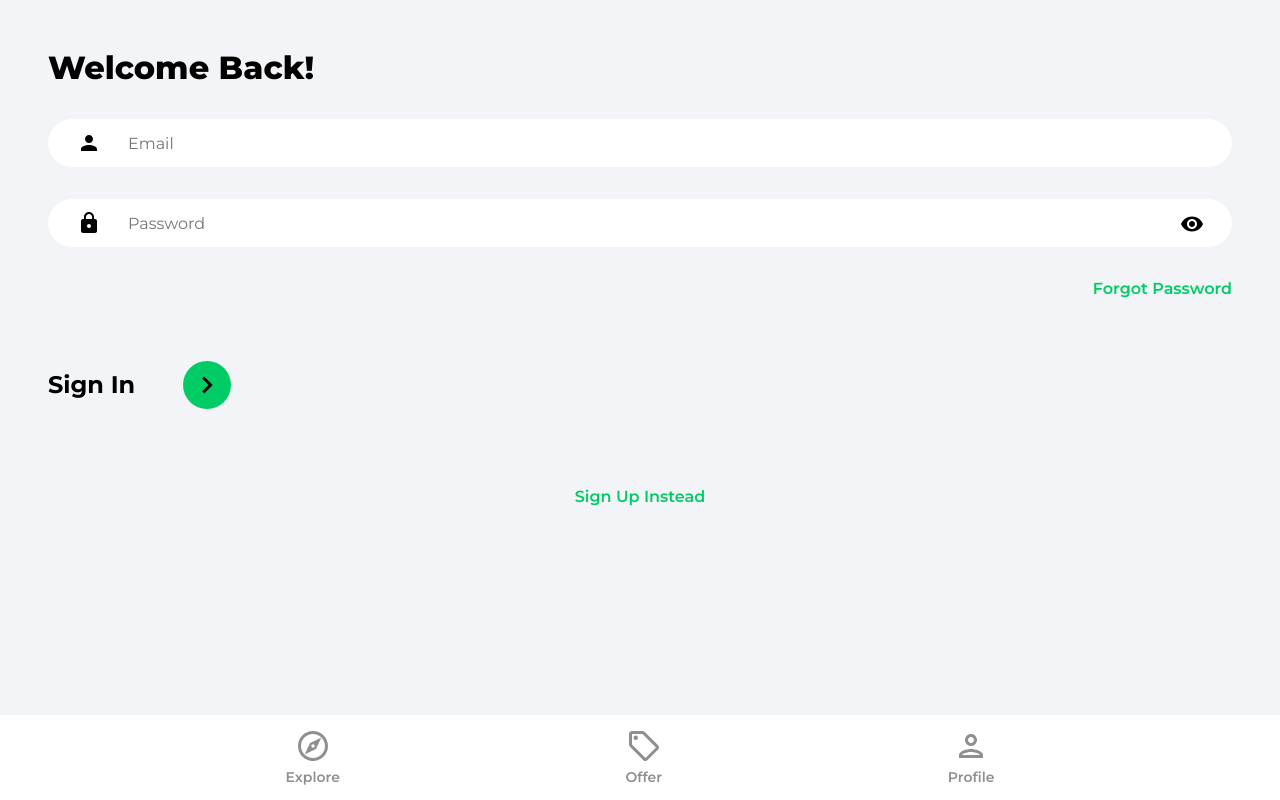
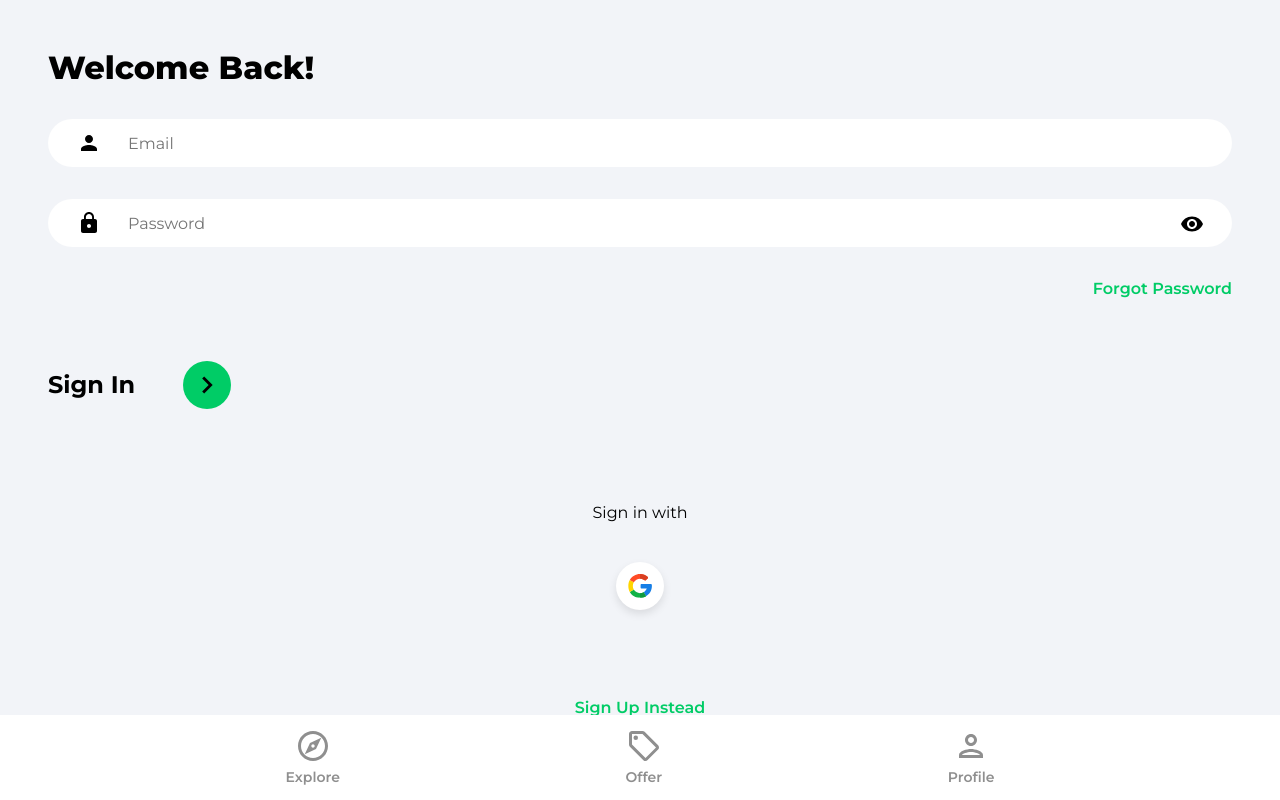
Before and after one commit to mckiece/housing-marketplace, a React (Create React App) app: page /sign-in in a window 1280 px wide. Built offline with nearby package versions, Linux system fonts and the light colour scheme.

Commit message:
added google oauth

```diff
--- /dev/null
+++ b/src/components/OAuth.jsx
@@ -0,0 +1,47 @@
+import { useLocation, useNavigate } from "react-router-dom";
+import { getAuth, signInWithPopup, GoogleAuthProvider } from "firebase/auth";
+import { doc, setDoc, getDoc, serverTimestamp } from "firebase/firestore";
+import { db } from "../firebase.config";
+import { toast } from "react-toastify";
+import googleIcon from "../assets/svg/googleIcon.svg";
+
+function OAuth() {
+	const navigate = useNavigate();
+	const location = useLocation();
+
+	const onGoogleClick = async () => {
+		try {
+			const auth = getAuth();
+			const provider = new GoogleAuthProvider();
+			const result = await signInWithPopup(auth, provider);
+			const user = result.user;
+
+			// Check for user
+			const docRef = doc(db, "users", user.uid);
+			const docSnap = await getDoc(docRef);
+
+			// If user doesn't exist, create
+			if (!docSnap.exists()) {
+				await setDoc(doc(db, "users", user.uid), {
+					name: user.displayName,
+					email: user.email,
+					timestamp: serverTimestamp(),
+				});
+			}
+			navigate("/");
+		} catch (error) {
+			toast.error("Could not authorize with Google");
+		}
+	};
+
+	return (
+		<div className="socialLogin">
+			<p>Sign {location.pathname === "/sign-up" ? "up" : "in"} with</p>
+			<button className="socialIconDiv" onClick={onGoogleClick}>
+				<img className="socialIconImg" src={googleIcon} alt="google" />
+			</button>
+		</div>
+	);
+}
+
+export default OAuth;
--- a/src/pages/SignIn.jsx
+++ b/src/pages/SignIn.jsx
@@ -4,6 +4,7 @@ import { Link, useNavigate } from "react-router-dom";
 import { getAuth, signInWithEmailAndPassword } from "firebase/auth";
 import { ReactComponent as ArrowRightIcon } from "../assets/svg/keyboardArrowRightIcon.svg";
 import visibilityIcon from "../assets/svg/visibilityIcon.svg";
+import OAuth from "../components/OAuth";
 
 function SignIn() {
 	const [showPassword, setShowPassword] = useState(false);
@@ -89,7 +90,7 @@ function SignIn() {
 					</div>
 				</form>
 
-				{/* Google OAuth */}
+				<OAuth />
 
 				<Link to="/sign-up" className="registerLink">
 					Sign Up Instead
--- a/src/pages/SignUp.jsx
+++ b/src/pages/SignUp.jsx
@@ -10,6 +10,7 @@ import { setDoc, doc, serverTimestamp } from "firebase/firestore";
 import { db } from "../firebase.config";
 import { ReactComponent as ArrowRightIcon } from "../assets/svg/keyboardArrowRightIcon.svg";
 import visibilityIcon from "../assets/svg/visibilityIcon.svg";
+import OAuth from "../components/OAuth";
 
 function SignUp() {
 	const [showPassword, setShowPassword] = useState(false);
@@ -116,7 +117,7 @@ function SignUp() {
 					</div>
 				</form>
 
-				{/* Google OAuth */}
+				<OAuth />
 
 				<Link to="/sign-in" className="registerLink">
 					Sign In Instead
```
